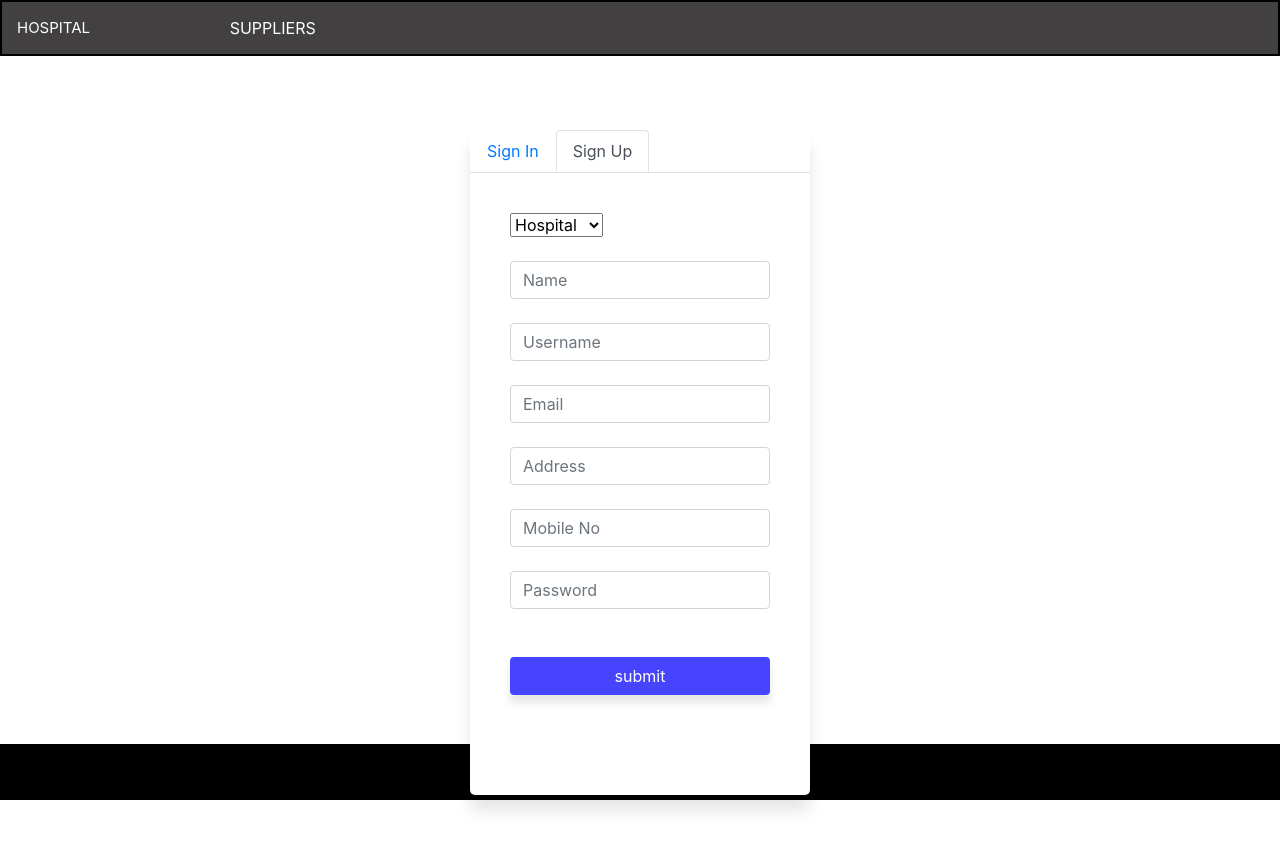
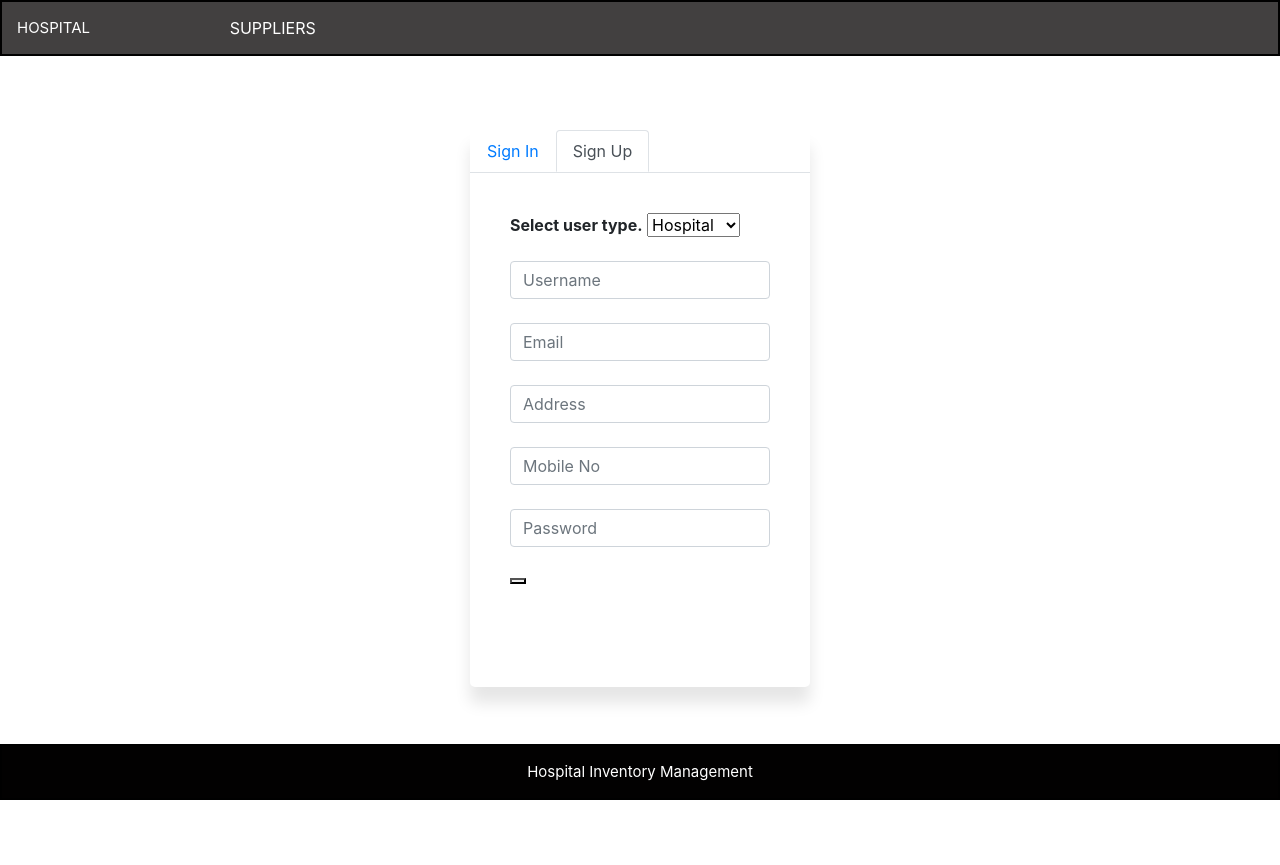
Before and after one commit to InvenTree-Management/Supply_chain, a Django app: page / in a window 1280 px wide, after a click on "Sign Up". After the commit the page ends 800 px from the top, so only its background shows below. Run offline with Django 3.2, Linux system fonts and the light colour scheme; some libraries are stand-ins or nearby versions.

Commit message:
login and signup in one page and models are also different

```diff
--- a/Supply_Chain/userApp/models.py
+++ b/Supply_Chain/userApp/models.py
@@ -7,15 +7,15 @@ class HospitalProfile(models.Model):
     supplier = models.CharField(max_length=100)
     phone_no = models.CharField(max_length=100)
     address = models.CharField(max_length=100)
-    hospital_code = models.CharField(max_length=100)
+    hospital_code = models.CharField(max_length=100, null=True)
 
     def __str__(self):
-        return self.user.username
+        return self.user.usernames
 
 
 class SupplierProfile(models.Model):
     user = models.OneToOneField(User, on_delete=models.CASCADE)
-    hospital = models.ForeignKey(HospitalProfile, on_delete=models.CASCADE)
+    hospital = models.ForeignKey(HospitalProfile, on_delete=models.CASCADE, null=True)
     phone_no = models.CharField(max_length=100)
     address = models.CharField(max_length=100)
 
--- a/Supply_Chain/userApp/templates/userApp/login.html
+++ b/Supply_Chain/userApp/templates/userApp/login.html
@@ -36,10 +36,10 @@
                     <div id="login"class="tab-pane active">
                      <form class="form"  method="post" id = "for" style="padding-left:40px;padding-right:40px;padding-top: 40px;">
                          {% csrf_token %}
+                           <p><strong> Select user type.</strong>
                       <select name = "type">
-                        <opton id="select" value = "-1">select user type</opton>
-                        <option name = "user_type" id = "0" value="Hospital">Hospital</option>
-                        <option name = "user_type" id = "1" value="Suppliers">Suppliers</option>
+                        <option  value="Hospital">Hospital</option>
+                        <option  value="Suppliers">Suppliers</option>
                       </select>
                         <div class="form-group mt-5">
                           <span class="input-group-addon">
@@ -52,20 +52,17 @@
 
                           <input type="password" name="password" required min-length="4" id = "pass"  class="form-control"placeholder="Password" onfocus="placeholder=''" onblur="placeholder='Password'" autocomplete="off">
                         </div>
-                        <input type="submit" name="submit" value="submit" class="btn btn-block" style="color:white;box-shadow: 0 0.5rem 0.5rem 0 rgba(0, 0, 0, 0.1);background:rgb(71, 68, 255);margin-top: 100px">
+                      <button type="submit" name="submit" value="sign_in" ></button>
                       </form>
                     </div>
                     <div id="register"class="tab-pane fade">
                       <form class="form" action="" method="post" style="padding-left:40px;padding-right:40px;padding-top: 40px;">
                         {% csrf_token %}
+                          <p><strong> Select user type.</strong>
                           <select name = "type">
-                          <opton id="selectr" value = "-1">select user type</opton>
-                          <option name = "user_type" value="Hospital">Hospital</option>
-                          <option name = "user_type" value="Suppliers">Suppliers</option>
+                          <option  value="Hospital">Hospital</option>
+                          <option  value="Suppliers">Suppliers</option>
                         </select>
-                        <div class="form-group mt-4">
-                          <input type="text" name="fname" required id = "username" class="form-control" placeholder="Name" onfocus="placeholder=''" onblur="placeholder='Name'" autocomplete="off">
-                        </div>
                         <div class="form-group mt-4">
                           <input type="text" name="username"  required id = "user"class="form-control"  placeholder="Username" onfocus="placeholder=''" onblur="placeholder='Username'" autocomplete="off">
                         </div>
@@ -81,7 +78,7 @@
                         <div class="form-group mt-4">
                           <input type="password" name="password" required minlength="4" id = "password" class="form-control" placeholder="Password" onfocus="placeholder=''" onblur="placeholder='Password'" autocomplete="off">
                         </div>
-                        <input type="submit" name="submit_reg" value="submit" class="btn btn-block  mt-5" style="color: white;box-shadow: 0 0.5rem 0.5rem 0 rgba(0, 0, 0, 0.1);background:rgb(71, 68, 255)">
+                         <button type="submit" name="submit" value="sign_up" ></button>
                       </form>
                     </div>
                   </div>
--- a/Supply_Chain/userApp/urls.py
+++ b/Supply_Chain/userApp/urls.py
@@ -3,7 +3,8 @@ from django.urls import path, include
 from . import views
 
 urlpatterns = [
-    path('', views.signup, name='signup'),
+    path('', views.index, name='index'),
+    path('sup', views.supplier, name='supplier'),
     #path('', views.hospital_home, name='hospital_home'),
 
 ]
--- a/Supply_Chain/userApp/views.py
+++ b/Supply_Chain/userApp/views.py
@@ -4,8 +4,8 @@ from .models import *
 from django.http import HttpResponse
 
 flag = 0  # for hospital
-
-
+supplier_user = SupplierProfile()
+'''
 def signup(request):
     if request.user.is_authenticated:
         global flag
@@ -50,19 +50,96 @@ def signup(request):
         else:
             return render(request, "userApp/login.html")
 
+'''
+
+
+def index(request):
+    if request.user.is_authenticated:
+        global flag
+        if not flag:
+            try:
+                hospital_user = HospitalProfile.objects.get(user=request.user)
+            except HospitalProfile.DoesNotExist:
+                hospital_user = HospitalProfile()
+        elif flag == 1:  # we are checking for supplier
+            try:
+                supplier_user1 = SupplierProfile.objects.get(user=request.user)
+            except SupplierProfile.DoesNotExist:
+                supplier_user1 = SupplierProfile()
+
+    if request.method == "POST":
+        if request.POST.get("submit") == "sign_in":
+            # sign_in logic goes here
+            username = request.POST.get('username')
+            password = request.POST.get('password')
+            user = authenticate(username=username, password=password)
+            login(request, user)
+
+            # successfully logged in
+
+            return HttpResponse("You have successfully logged in!")
+
+        elif request.POST.get("submit") == "sign_up":
+            # sign_up logic goes here
+            uname = request.POST.get('username')
+            password = request.POST.get('password')
+            email = request.POST.get('email')
+            address = request.POST.get('Address')
+            phone = request.POST.get('phone')
+
+            user_type = request.POST.get('type')
+
+            if user_type == "Hospital":
+                flag = 0
+                print(flag)
+                user = User.objects.create_user(username=uname, password=password)
+                hospital_user = HospitalProfile(user=user, phone_no=phone, address=address)
+                hospital_user.save()
+
+                return HttpResponse("Your sign up is done Bro!")
+
+            elif user_type == "Suppliers":
+                flag = 1
+                print(flag)
+                user = User.objects.create_user(username=uname, password=password)
+                global supplier_user
+                supplier_user = SupplierProfile(user=user, phone_no=phone, address=address)
+                #supplier_user.save()
+                return render(request, 'userApp/supplier_home.html')
+                #return HttpResponse("Your sign up is done Bro!")
+
+    else:
+        return render(request, "userApp/login.html")
+
 
 def hospital_home(request):
     if request.method == 'GET':
         return render(request, 'userApp/hosp_home.html')
 
 
-def supplier(request):
-    if request.method.get == 'POST':
+'''def supplier(request):
+    if request.method == 'POST':
         return HttpResponse('Supplier added successfully')
     else:
-        list = {}
+        list = []
         supplier = SupplierProfile.objects.all()
         for ele in supplier:
             list.append(ele.username)
         context = {'supplier_list': list}
         return render(request, 'userApp/supplier.html', context)
+'''
+
+
+def supplier(request):
+    if request.method == 'POST':
+        global supplier_user
+        try:
+            hosp = request.POST.get('hosp')
+        except hosp.ValueError:
+            hosp = 4
+            supplier_user = SupplierProfile(hospital=hosp)
+            supplier_user.save()
+        return HttpResponse("sign up done!!")
+    else:
+        hlist = HospitalProfile.objects.all()
+        return render(request, 'userApp/supplier_home.html', context={'list': hlist})
```
Also changed, not shown: Supply_Chain/userApp/templates/userApp/supplier_home.html (+20 -2 lines), Supply_Chain/db.sqlite3.
